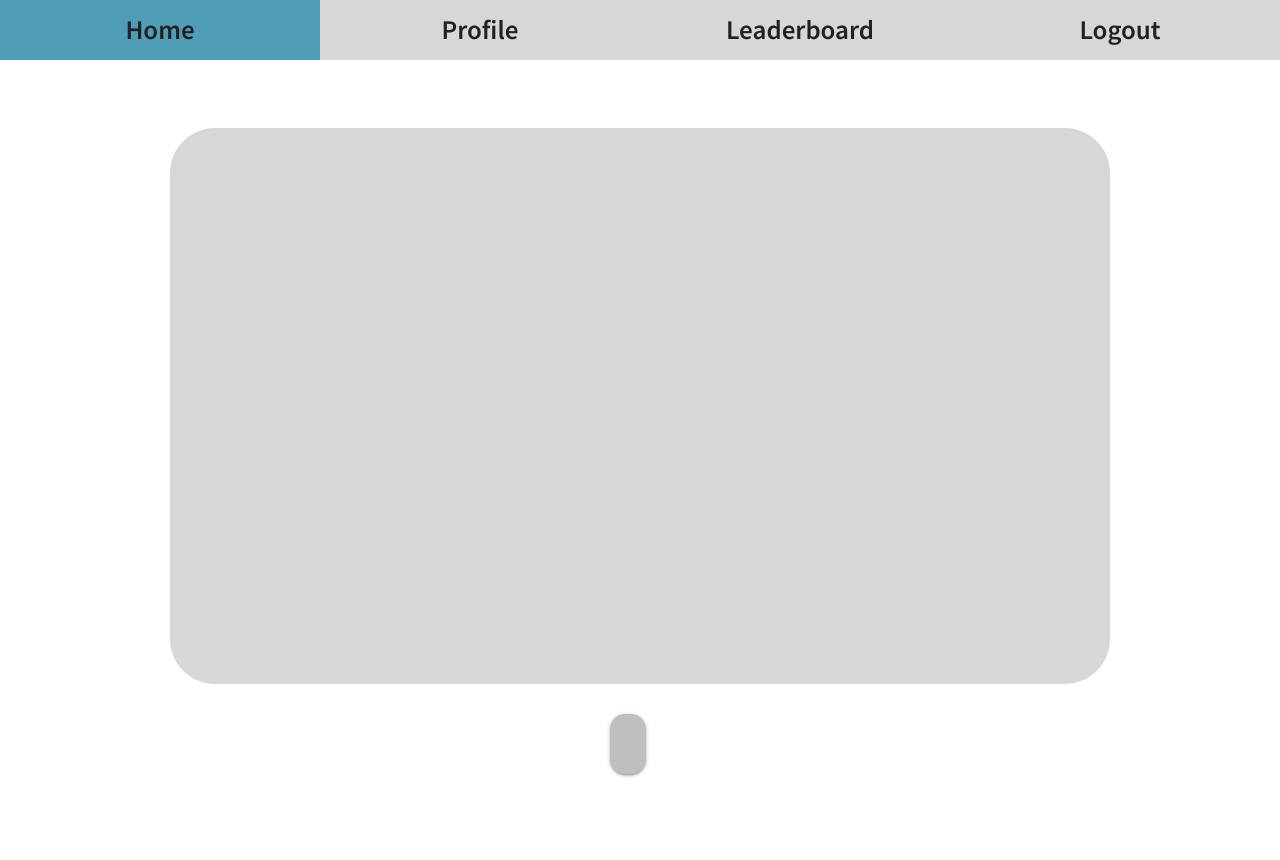
After one commit to oviv-git/Mental-Math, a Flask app: page /home in a window 1280 px wide. The commit adds this page. Run offline with Flask 3, Linux system fonts and the light colour scheme; a user stored in the database is signed in.

Commit message:
added the play-container

```diff
--- a/math_stone/app.py
+++ b/math_stone/app.py
@@ -1,6 +1,6 @@
 from flask import Flask, redirect, render_template, request, session, jsonify, url_for
 from flask_session import Session
-from helpers import login_required, error
+from helpers import login_required, error, validate_login, get_session_id
 from database import Database
 from werkzeug.security import check_password_hash, generate_password_hash
 
@@ -20,13 +20,13 @@ def index():
     return render_template("/index.html")
 
 
-@app.route('/play', methods=['POST', 'GET'])
-# @login_required
-def play():
+@app.route('/home', methods=['POST', 'GET'])
+@login_required
+def home():
     """Sign in to be able to play"""
     # Post is for the login form
     # Get is for when you're in another page once you're logged in
-    return render_template('play.html')
+    return render_template('home.html')
 
 @app.route('/login', methods=['POST'])
 def login():
@@ -39,8 +39,11 @@ def login():
     if not password:
         return error('Must enter password', 422)
 
-    return redirect(url_for('play'))
+    if validate_login(username, password) == True:
+        session['user_id'] = get_session_id(username)
+        return redirect(url_for('home'))
 
+    return error("Invalid session id", 400)
 
 @app.route('/logout', methods=['GET'])
 def logout():
@@ -71,7 +74,7 @@ def register():
         paramaters = (username, password_hash,)
         db.execute(query, paramaters)
 
-    return redirect(url_for('play'))
+    return redirect(url_for('home'))
 
 
 @app.route('/check_username_availability', methods=['POST'])
@@ -88,21 +91,16 @@ def check_username_availability():
     return jsonify({'available': False})
 
 
-@app.route('/check_successful_login', methods=['POST'])
-def check_successful_login():
+@app.route('/check_valid_login', methods=['POST'])
+def check_valid_login():
     username = request.form.get('username')
     password = request.form.get('password')
 
-    with Database() as db:
-        query = "SELECT DISTINCT hash FROM users WHERE LOWER(username) = LOWER(?)"
-        paramaters = (username, )
-        user_hash = db.fetchone(query, paramaters)
+    is_login_valid = validate_login(username, password)
 
-        is_login_successful =  check_password_hash(user_hash[0], password)
-
-    if is_login_successful == True:
-        return jsonify({'successful': True})
-    return jsonify({'successful': False})
+    if is_login_valid == True:
+        return jsonify({'valid': True})
+    return jsonify({'valid': False})
 
 
 @app.route('/profile', methods=['GET', 'POST'])
--- a/math_stone/helpers.py
+++ b/math_stone/helpers.py
@@ -1,5 +1,7 @@
 from functools import wraps
-from flask import session, redirect, render_template
+from flask import session, render_template, redirect
+from database import Database
+from werkzeug.security import check_password_hash
 
 def login_required(f):
     @wraps(f)
@@ -10,6 +12,26 @@ def login_required(f):
     return decorated_function
 
 
+def get_session_id(username):
+    with Database() as db:
+        query = "SELECT DISTINCT id FROM users WHERE LOWER(username) = LOWER(?)"
+        parameters = (username, )
+        user_id = db.fetchone(query, parameters)
+
+        return user_id[0]
+
+def validate_login(username, password):
+    with Database() as db:
+        query = "SELECT DISTINCT hash FROM users WHERE LOWER(username) = LOWER(?)"
+        paramaters = (username, )
+        user_hash = db.fetchone(query, paramaters)
+
+        is_login_valid = check_password_hash(user_hash[0], password)
+
+        if is_login_valid == True:
+            return True
+        return False
+
 def error(message, code=400):
     """Render message as an apology to user."""
 
--- a/math_stone/static/style.css
+++ b/math_stone/static/style.css
@@ -43,10 +43,9 @@ html.dark h5
     display: flex;
     flex-direction: column;
     justify-content: space-around;
+    align-items: center;
     height: 100vh;
 }
-
-
 .section-small
 {
     width: 40%;
@@ -62,8 +61,6 @@ html.dark h5
     order: 2;
     justify-content: center;
 }
-
-
 .logo-container
 {
     width: 100%;
@@ -71,19 +68,16 @@ html.dark h5
     justify-content: center;
     overflow: hidden;
 }
-
 .logo-container img
 {
     width: 100%;
     height: 100%;
     object-fit: contain;
 }
-
 .logo
 {
     object-fit: scale-down;
     margin-bottom: 1rem;
-
 }
 form
 {
@@ -117,18 +111,18 @@ html.dark .form-error
 {
     color: #ff517c;
 }
-.error
+.session-information
 {
     font-weight: 600;
     font-size: 1.2rem;
 }
-html.light .error
+.error
 {
     color: #ff517c;
 }
-html.dark .error
+.success
 {
-    color: #ff517c;
+    color: #2ad366;
 }
 .btn
 {
@@ -151,7 +145,7 @@ html.dark .error
 html.light .btn-secondary
 {
     color: #3e6775;
-    background-color: #a3cbd9;
+    background-color: #cbecf7;
 }
 
 html.dark .btn-secondary
@@ -220,7 +214,7 @@ html.dark .card
 
 html.light .slider .indicators .indicator-item
 {
-    background-color: #a3cbd9;
+    background-color: #cbecf7;
 }
 html.dark .slider .indicators .indicator-item
 {
@@ -364,12 +358,12 @@ input:focus
     border-bottom: 1px solid #4f9db7 !important;
 }
 
-html.light input.failure:focus
+html.light input.success:focus
 {
     box-shadow: 0 1px 0 0 #4f9db7 !important;
     border-bottom: 1px solid #4f9db7 !important;
 }
-html.dark input.failure:focus
+html.dark input.success:focus
 {
     box-shadow: 0 1px 0 0 #4f9db7 !important;
     border-bottom: 1px solid #4f9db7 !important;
@@ -425,6 +419,64 @@ html.dark .caption
 {
     color: #999999;
 }
+.navbar
+{
+    display: flex;
+    justify-content: space-around;
+    position: sticky;
+    width: 100%;
+    height: 4rem;
+}
+.navbar-btn
+{
+    border: none;
+    width: 100%;
+    font-family: 'Source Sans Pro', sans-serif;
+    font-size: 180%;
+}
+
+html.light .navbar-btn
+{
+    color: #222;
+    background-color: #d7d7d7;
+}
+html.dark .navbar-btn
+{
+    color: #fff;
+    background-color: #3d3d3d;
+}
+html.light .navbar-btn.active
+{
+    background-color: #4f9db7
+}
+html.dark .navbar-btn.active
+{
+    background-color: #4f9db7;
+}
+.play-container
+{
+    overflow: hidden;
+    border-radius: 3rem;
+    height: 80%;
+    width: 80%;
+}
+.play-container-top
+{
+    height: 40%;
+}
+.play-container-bottom
+{
+    height: 60%;
+}
+html.light .play-container
+{
+    background-color: #d7d7d7;
+}
+html.dark .play-container
+{
+    background-color: #3d3d3d;
+}
+
 @keyframes fadeIn
 {
     0%
@@ -485,4 +537,8 @@ html.dark .caption
         border: none;
         border-radius: 0rem;
     }
+    .navbar-btn
+    {
+        font-size: 120%;
+    }
 }
--- /dev/null
+++ b/math_stone/templates/home.html
@@ -0,0 +1,35 @@
+{% extends "layout.html" %}
+
+{% block title %}
+    MathStone Play
+{% endblock %}
+
+{% block main %}
+    <div class="navbar">
+        <button class="navbar-btn waves-effect active">Home</button>
+        <button class="navbar-btn waves-effect">Profile</button>
+        <button class="navbar-btn waves-effect">Leaderboard</button>
+        <button class="navbar-btn waves-effect">Logout</button>
+    </div>
+    <div class="section">
+        <div class="play-container">
+            <div class="play-container-top">
+                <div class="section-large">
+
+                </div>
+                <div class="section-small">
+
+                </div>
+            </div>
+            <div class="play-container-bottom">
+
+            </div>
+        </div>
+        <div>
+            <button id="dark-mode-toggle" class="dark-mode-toggle btn waves-effect waves-dark" aria-label="dark mode toggle"></button>
+            <div class="session-information">
+                <p id="session-information"></p>
+            </div>
+        </div>
+    </div>
+{% endblock %}
--- a/math_stone/templates/layout.html
+++ b/math_stone/templates/layout.html
@@ -3,7 +3,8 @@
 <html lang="en" class="light">
     <head>
         <meta charset="utf-8">
-        <meta name="viewport" content="initial-scale=1, width=device-width">
+        <meta name="viewport" content="width=device-width, initial-scale=1">
+        <!-- <meta name="viewport" content="initial-scale=1, width=device-width"> -->
         <title>{% block title %}{% endblock %}</title>
 
         <!-- Compiled and minified CSS and JavaScript -->
```
Also changed, not shown: math_stone/static/script.js (+61 -28 lines), math_stone/templates/index.html (+9 -9 lines), math_stone/templates/play.html (deleted, +0 -11 lines), 2 other files.
